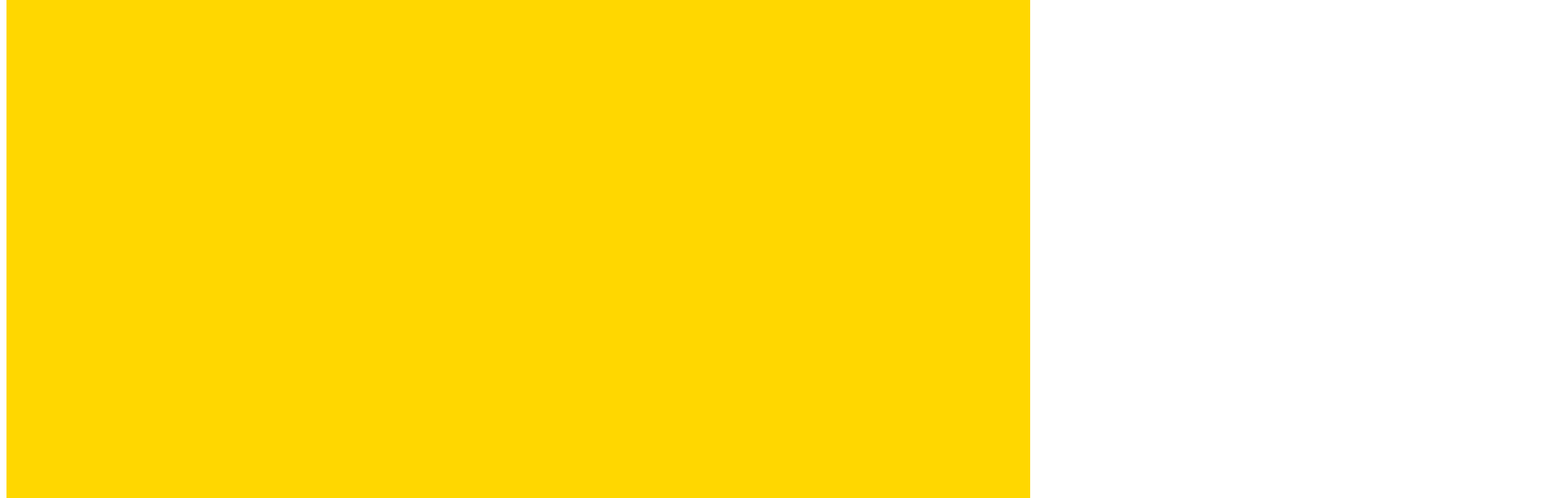
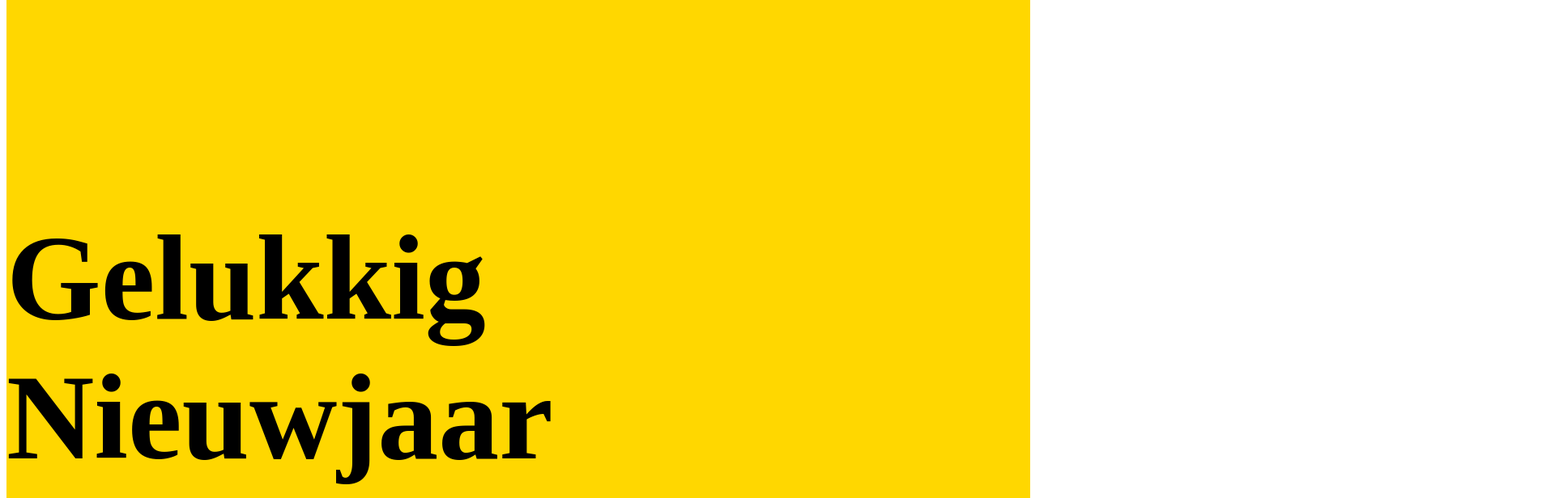
Before and after one commit to AhmedFarsi/Nieuwjaarskaart_Ahmed, a plain HTML site: page index.html in a window 1280 px wide. Shown: the part 640-1256 px from the top of the page at 81% size, 1920 px wide, since content can reach past the window. Drawn offline with Linux system fonts and the light colour scheme.

Commit message:
Update style.css

```diff
--- a/style.css
+++ b/style.css
@@ -5,13 +5,13 @@ background-color: gold;
 .midden {
 display: flex;
 justify-content: center;
-font-size: 1000px;
+font-size: 150px;
 color: black;
 }
 
 .onder {
 display: flex;
 justify-content: center;
-font-size: 50px;
+font-size: 100px;
   color: black;
 }
```
